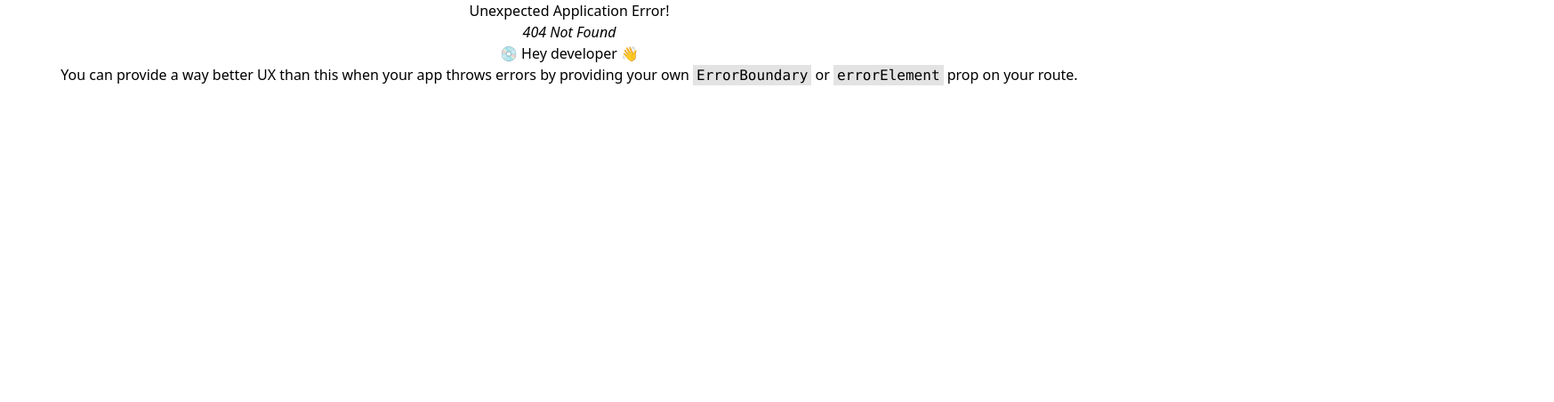
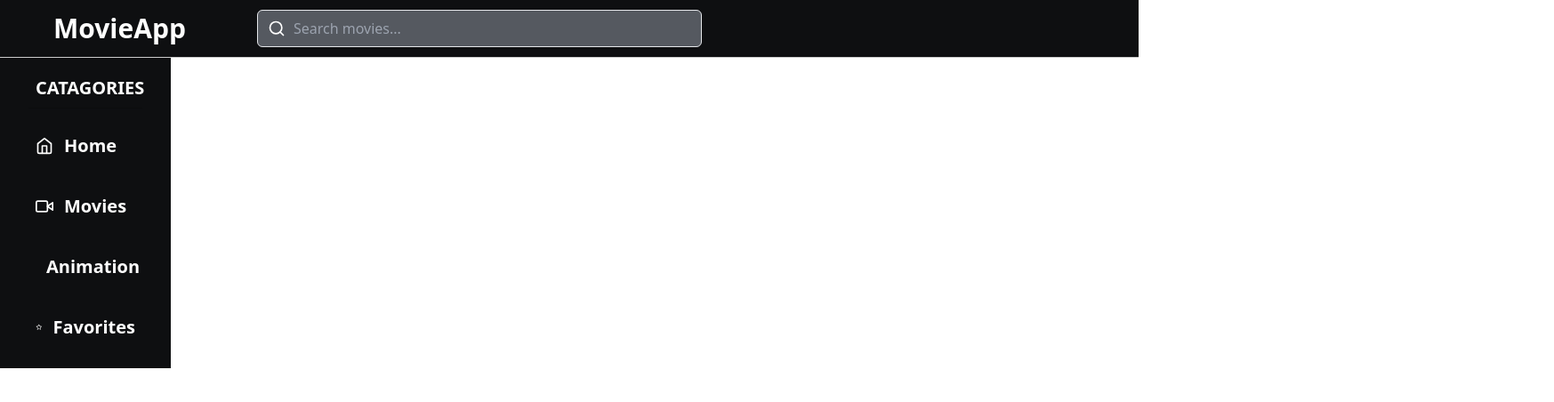
Before and after one commit to Ahammed-Hossain/Movie-App, a React (Create React App) app: page /favoritepage in a window 1280 px wide. Before the commit this address had no page. Shown: the top 452 px of the page at 89% size, 1747 px wide, since content can reach past the window. Built offline with nearby package versions, Linux system fonts and the light colour scheme.

Commit message:
added fav design

```diff
--- a/src/App.js
+++ b/src/App.js
@@ -5,6 +5,7 @@ import DetailsPage from './Components/MovieDetailsPage';
 import Animation from './Components/Animation';
 import MoviePage from './Components/MoviePage';
 import ShowVideo from './Components/functions/ShowVideo';
+import FavoritePage from './Components/FavoritePage';
 
 function App() {
   const allrouters = createBrowserRouter([
@@ -12,6 +13,7 @@ function App() {
     { path: '/DetailsPage/:id', element: <DetailsPage /> }, // <-- DYNAMIC ROUTE
     { path: '/animations', element: <Animation /> },
     { path: '/showVideo/:trailerKey', element: <ShowVideo /> },
+    { path: '/favoritepage', element: <FavoritePage /> },
     { path: '/movies', element: <MoviePage /> }
   ]);
 
--- a/src/Components/FavoritePage.jsx
+++ b/src/Components/FavoritePage.jsx
@@ -1,7 +1,19 @@
-import React from 'react'
+import React from "react";
+import Navbar from "./functions/Navbar";
+import Sidebar from "./functions/Sidebar";
 
 export default function FavoritePage() {
   return (
-    <div>FavoritePage</div>
-  )
+    <div>
+      <div>
+        <Navbar />
+      </div>
+      <div className="flex w-full">
+        <div className="w-[15%] bg-[#0e0f11]">
+          <Sidebar />
+        </div>
+        <div className="w-[85%] bg-[#0e0f11] h-[100%]"></div>
+      </div>
+    </div>
+  );
 }
--- a/src/Components/MovieDetailsPage.jsx
+++ b/src/Components/MovieDetailsPage.jsx
@@ -57,6 +57,10 @@ export default function DetailsPage() {
     navigate(`/showVideo/${trailerKey}`);
   };
 
+  const ClickFav=()=> {
+    navigate(`/favoritepage`)
+  }
+
   return (
     <div className="bg-[#0e0f11] min-h-screen">
       <div>
@@ -99,7 +103,7 @@ export default function DetailsPage() {
                 >
                   Watch Trailer
                 </button>
-                <button className="px-6 py-2 bg-[rgb(72,129,6)] rounded-md font-bold text-xl">
+                <button className="px-6 py-2 bg-[rgb(72,129,6)] rounded-md font-bold text-xl" onClick={ClickFav}>
                   Set as favorite
                 </button>
               </div>
--- a/src/Components/functions/Sidebar.jsx
+++ b/src/Components/functions/Sidebar.jsx
@@ -1,22 +1,18 @@
-import React from "react";
+import React, { useState } from "react";
 import { useNavigate } from "react-router-dom";
 import { FiVideo, FiHome } from "react-icons/fi";
 import { GiBearHead } from "react-icons/gi";
+import { AiFillStar, AiOutlineStar } from "react-icons/ai"; // ⭐ Added
 
 export default function Sidebar() {
   const navigate = useNavigate();
 
-  let homeClick = () => {
-    navigate("/");
-  };
+  const [fav, setFav] = useState(false); // ⭐ Favorite toggle
 
-  let ClickAnime = () => {
-    navigate("/animations");
-  };
-
-  let MovieClick = () => {
-    navigate("/movies");
-  };
+  let homeClick = () => navigate("/");
+  let ClickAnime = () => navigate("/animations");
+  let MovieClick = () => navigate("/movies");
+  let FavoriteClick = () => navigate("/favoritepage");
 
   return (
     <div>
@@ -24,24 +20,27 @@ export default function Sidebar() {
         <p className="text-xl font-bold text-left mb-2 pl-2 text-white cursor-pointer">
           CATAGORIES
         </p>
+
         <div className="w-full h-px bg-black scale-y-[0.2] mb-5" />
+
+        {/* Home */}
         <div className="flex gap-3 items-center mb-6 hover:bg-[#3d3d3d] p-2 rounded-lg cursor-pointer">
           <FiHome className="text-white text-xl" />
-          <p
-            className="text-xl font-bold text-left text-white"
-            onClick={homeClick}
-          >
+          <p className="text-xl font-bold text-left text-white" onClick={homeClick}>
             Home
           </p>
         </div>
+
+        {/* Movies */}
         <div
           className="flex gap-3 items-center mb-6 hover:bg-[#3d3d3d] p-2 rounded-lg cursor-pointer"
           onClick={MovieClick}
         >
           <FiVideo className="text-white text-xl" />
-
           <p className="text-xl font-bold text-left text-white">Movies</p>
         </div>
+
+        {/* Animation */}
         <div
           className="flex gap-3 items-center mb-6 hover:bg-[#3d3d3d] p-2 rounded-lg cursor-pointer"
           onClick={ClickAnime}
@@ -49,6 +48,32 @@ export default function Sidebar() {
           <GiBearHead className="text-white text-xl" />
           <p className="text-xl font-bold text-left text-white ">Animation</p>
         </div>
+
+        {/* ⭐ Favorites with Star Toggle */}
+        <div
+          className="flex gap-3 items-center mb-6 hover:bg-[#3d3d3d] p-2 rounded-lg cursor-pointer"
+          onClick={FavoriteClick}
+        >
+          {fav ? (
+            <AiFillStar
+              className="text-yellow-400 text-2xl"
+              onClick={(e) => {
+                e.stopPropagation();
+                setFav(false);
+              }}
+            />
+          ) : (
+            <AiOutlineStar
+              className="text-white text-2xl"
+              onClick={(e) => {
+                e.stopPropagation();
+                setFav(true);
+              }}
+            />
+          )}
+
+          <p className="text-xl font-bold text-left text-white ">Favorites</p>
+        </div>
       </div>
     </div>
   );
```
